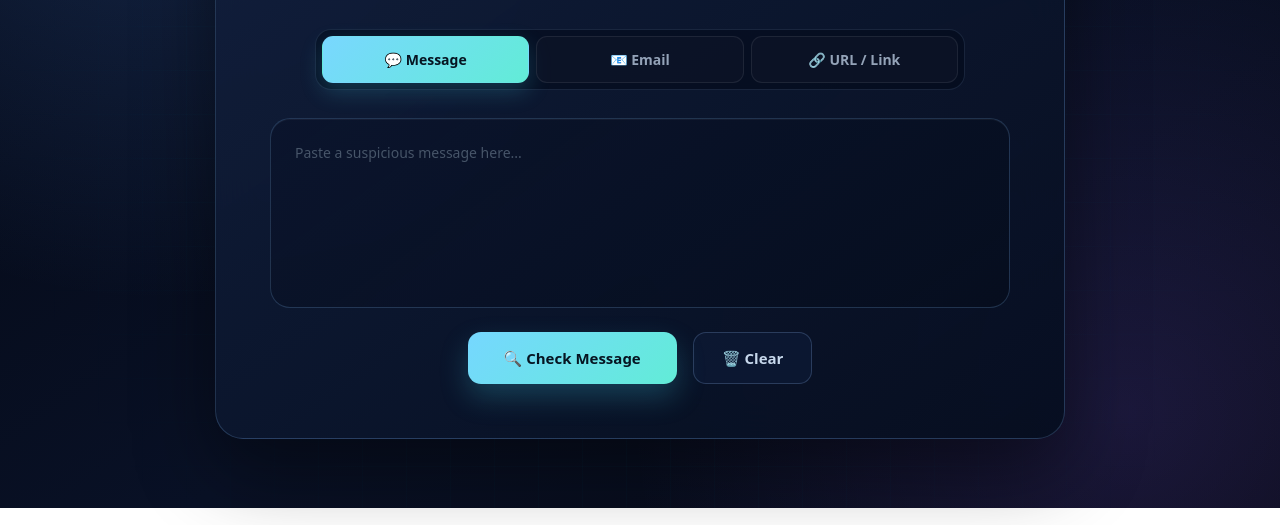
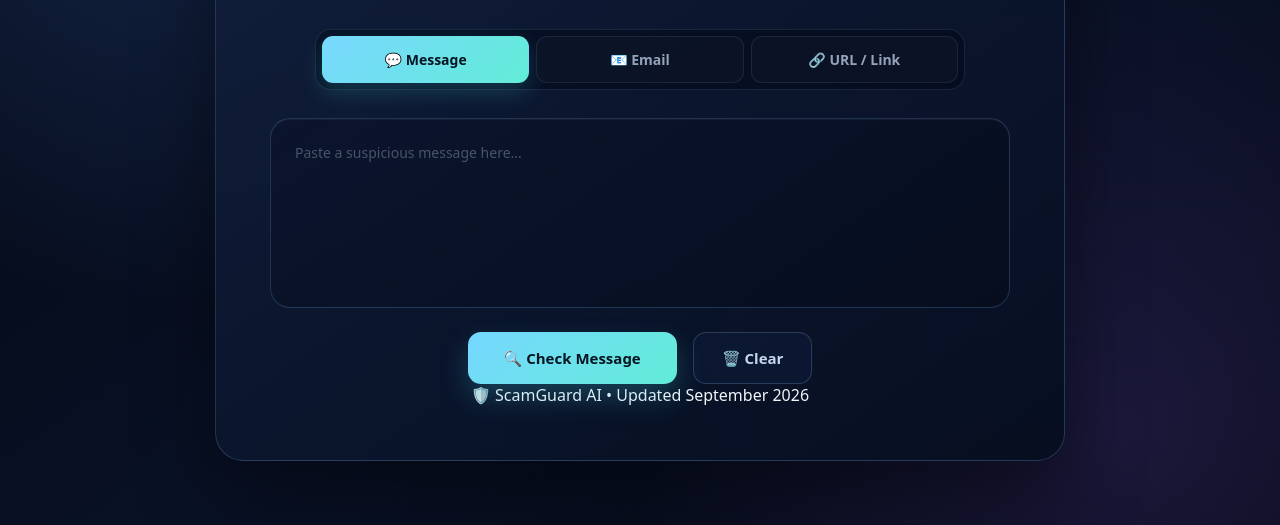
Before and after one commit to kaushii18/ScamGuard-AI, a website: page public/index.html in a window 1280 px wide. Shown: the part 292-817 px from the top of the page. Drawn offline with Linux system fonts and the light colour scheme.

Commit message:
Update ScamGuard AI UI

```diff
--- a/public/index.html
+++ b/public/index.html
@@ -1,3 +1,4 @@
+
 <!DOCTYPE html>
 <html lang="en">
 
@@ -271,6 +272,15 @@
         </div>
 
 
+        <!-- =========================
+             PROJECT STATUS
+        ========================== -->
+
+        <p class="project-status">
+            🛡️ ScamGuard AI • Updated September 2026
+        </p>
+
+
     </div>
 
 
--- a/public/style.css
+++ b/public/style.css
@@ -169,6 +169,7 @@ h1 {
     margin-bottom: 10px;
     letter-spacing: -0.5px;
     background: linear-gradient(135deg, #ffffff 30%, var(--cyan) 70%, var(--green) 100%);
+    background-clip: text;
     -webkit-background-clip: text;
     -webkit-text-fill-color: transparent;
     text-shadow: 0 0 30px rgba(0, 240, 255, 0.2);
```
